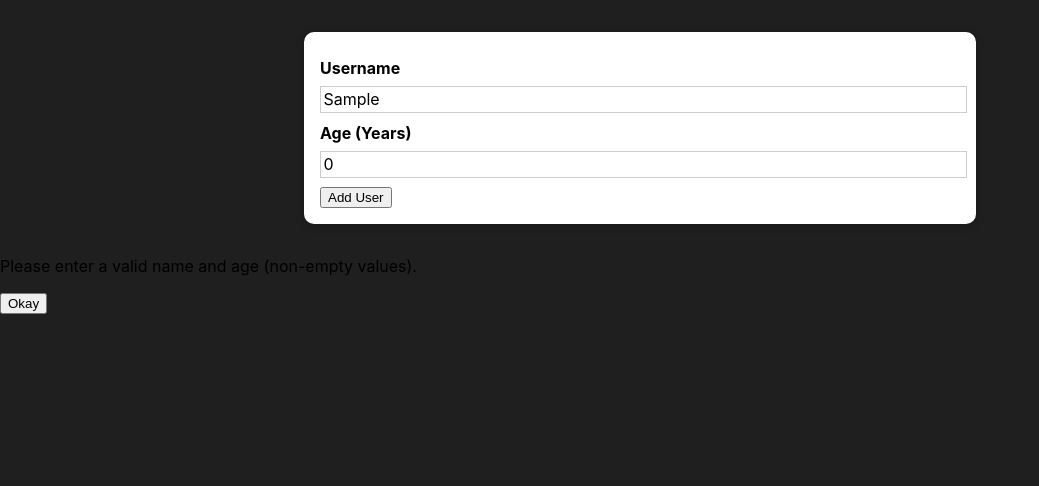
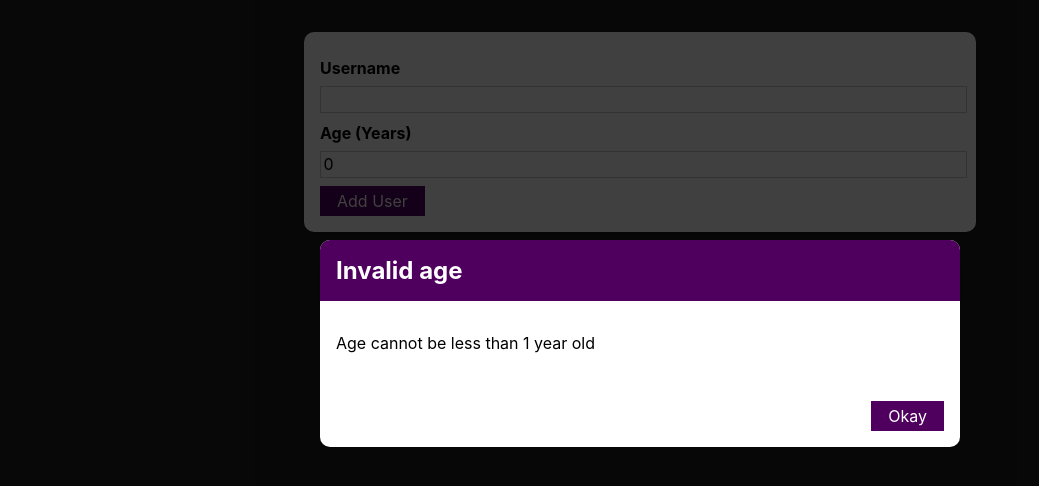
Before and after one commit to vloparevich/continuation, a React (Create React App) app in the folder client/: page / in a window 1280 px wide. Both pictures are taken after typing "Sample" into the empty fields and a click on the button "Add User". Shown: the top 486 px of the page, without its empty margins (0-1039 px from the left). Built offline with nearby package versions, Linux system fonts and the light colour scheme.

Commit message:
Add better modal window and separate concerns

```diff
--- a/client/src/components/AddUser/AddUser.jsx
+++ b/client/src/components/AddUser/AddUser.jsx
@@ -1,29 +1,82 @@
 import React, { Component } from 'react';
 import Card from '../Card/Card';
 import classes from './AddUser.module.css';
+import Button from '../../components/UI/Button';
+import ErrorModal from '../UI/ErrorModal';
 
 export default class AddUser extends Component {
+  state = { userName: '', age: 0 };
+
+  handleUserDetailsChange = (event) => {
+    const { name, value } = event.target;
+    this.setState({
+      [name]: value,
+    });
+  };
+
+  handleAddUser = (event) => {
+    event.preventDefault();
+    if (
+      !this.state.userName?.trim() ||
+      this.state.age.toString().trim().length === 0
+    ) {
+      this.setState({
+        error: {
+          title: 'Invalid input',
+          message: 'Neither user name or age can be empty',
+        },
+      });
+    } else if (+this.state.age < 1) {
+      this.setState({
+        error: {
+          title: 'Invalid age',
+          message: 'Age cannot be less than 1 year old',
+        },
+      });
+    } else {
+      this.props.onUpdateUsers(this.state.userName, this.state.age);
+    }
+    this.setState({
+      userName: '',
+      age: 0,
+    });
+  };
+
+  onOkay = () => {
+    this.setState({ error: null });
+  };
+
   render() {
     return (
+      <>
+        {this.state.error && (
+          <ErrorModal
+            title={this.state.error.title}
+            message={this.state.error.message}
+            onOkay={this.onOkay}
+          />
+        )}
+
         <Card className={classes.input}>
-        <form onSubmit={(e) => this.props.handleAddUser(e)}>
+          <form onSubmit={(e) => this.handleAddUser(e)}>
             <label>Username </label>
             <input
               type='text'
-            value={this.props.userName}
+              value={this.state.userName}
               name='userName'
-            onChange={(e) => this.props.handleUserDetailsChange(e)}
+              onChange={(e) => this.handleUserDetailsChange(e)}
             />
             <label>Age (Years) </label>
             <input
               type='number'
-            value={this.props.age}
+              value={this.state.age}
               name='age'
-            onChange={(e) => this.props.handleUserDetailsChange(e)}
+              onChange={(e) => this.handleUserDetailsChange(e)}
             />
-          <button>Add User</button>
+            <Button type='submit'>Add User</Button>
           </form>
         </Card>
+      </>
     );
   }
 }
--- a/client/src/components/Home/HomePage.jsx
+++ b/client/src/components/Home/HomePage.jsx
@@ -1,27 +1,17 @@
 import '../../App.css';
-import UserRow from '../User/UserRow';
-import React, { PureComponent, useState } from 'react';
-import Modal from '../Modal/Modal';
+import React, { PureComponent } from 'react';
 import AddUser from '../AddUser/AddUser';
+import UsersList from '../UsersList/UsersList';
 
 export default class HomePage extends PureComponent {
   state = {
     users: [],
-    userName: '',
-    age: 0,
     errorMessage: false,
+    errorMessageText: '',
   };
 
-  handleUserDetailsChange = (event) => {
-    const { name, value } = event.target;
-    this.setState({
-      [name]: value,
-    });
-  };
-
-  handleAddUser = (event) => {
-    event.preventDefault();
-    if (!this.state.userName || this.state.age < 1) {
+  updateListOfusers = (userName, age) => {
+    if (!userName || age < 1) {
       this.setState({
         errorMessage: !this.state.errorMessage,
       });
@@ -30,20 +20,16 @@ export default class HomePage extends PureComponent {
         users: [
           ...this.state.users,
           {
-            userName: this.state.userName,
-            age: this.state.age,
+            userName: userName,
+            age: age,
+            id: Math.random().toString(),
           },
         ],
-      });
-      this.setState({
-        userName: '',
-        age: 0,
       });
     }
   };
 
-  removeUseFromList = (userName) => {
-    console.log('Called removeUserFromList');
+  removeUserFromList = (userName) => {
     const indexOfUserInArray = this.state.users.findIndex(
       (user) => user.userName === userName
     );
@@ -63,27 +49,11 @@ export default class HomePage extends PureComponent {
   render() {
     return (
       <div className='App'>
-        <AddUser
-          handleAddUser={(e) => this.handleAddUser(e)}
-          handleUserDetailsChange={(e) => this.handleUserDetailsChange(e)}
-          userName={this.state.userName}
-          age={this.state.age}
+        <AddUser onUpdateUsers={this.updateListOfusers} />
+        <UsersList
+          users={this.state.users}
+          hanleUserRemove={this.removeUserFromList}
         />
-        <Modal onOkay={this.handleModal} showModal={this.state.errorMessage}>
-          Please enter a valid name and age (non-empty values).
-        </Modal>
-        <div id='listOfUSers'>
-          {this.state.users.map((user, index) => {
-            return (
-              <UserRow
-                key={index}
-                userName={user.userName}
-                age={user.age}
-                hanleUserRemove={() => this.removeUseFromList(user.userName)}
-              />
-            );
-          })}
-        </div>
       </div>
     );
   }
--- a/client/src/components/Modal/Modal.jsx
+++ /dev/null
@@ -1,19 +0,0 @@
-import React, { Component } from 'react';
-
-export default class Modal extends Component {
-  onOkay = () => {
-    this.props.onOkay && this.props.onOkay();
-  };
-  render() {
-    console.log('Showing modal window?', this.props.showModal);
-    if (!this.props.showModal) {
-      return null;
-    }
-    return (
-      <div>
-        <p>{this.props.children}</p>
-        <button onClick={this.onOkay}>Okay</button>
-      </div>
-    );
-  }
-}
--- /dev/null
+++ b/client/src/components/UI/Button.jsx
@@ -0,0 +1,16 @@
+import React, { Component } from 'react';
+import classes from './Button.module.css';
+
+const Button = (props) => {
+  return (
+    <button
+      className={classes.button}
+      type={props.type || 'button'}
+      onClick={props.onClick}
+    >
+      {props.children}
+    </button>
+  );
+};
+
+export default Button;
--- /dev/null
+++ b/client/src/components/UI/Button.module.css
@@ -0,0 +1,18 @@
+.button {
+    font: inherit;
+    border: 1px solid #4f005f;
+    background: #4f005f;
+    color: white;
+    padding: 0.25rem 1rem;
+    cursor: pointer;
+}
+
+.button:hover,
+.button:active {
+    background: #741188;
+    border-color: #741188;
+}
+
+.button:focus {
+    outline: none;
+}
--- /dev/null
+++ b/client/src/components/UI/ErrorModal.jsx
@@ -0,0 +1,27 @@
+import React, { Component } from 'react';
+import Card from '../Card/Card';
+import Button from '../UI/Button';
+import classes from '../UI/ErrorModal.module.css';
+
+export default class Modal extends Component {
+  onOkay = () => {
+    this.props.onOkay && this.props.onOkay();
+  };
+  render() {
+    return (
+      <div className={classes.backdrop} onClick={this.onOkay}>
+        <Card className={classes.modal}>
+          <header className={classes.header}>
+            <h2>{this.props.title}</h2>
+          </header>
+          <div className={classes.content}>
+            <p>{this.props.message}</p>
+          </div>
+          <footer className={classes.actions}>
+            <Button onClick={this.onOkay}>Okay</Button>
+          </footer>
+        </Card>
+      </div>
+    );
+  }
+}
--- /dev/null
+++ b/client/src/components/UI/ErrorModal.module.css
@@ -0,0 +1,45 @@
+.backdrop {
+    position: fixed;
+    top: 0;
+    left: 0;
+    width: 100%;
+    height: 100vh;
+    z-index: 10;
+    background: rgba(0, 0, 0, 0.75);
+}
+
+.modal {
+    position: fixed;
+    top: 30vh;
+    left: 10%;
+    width: 80%;
+    z-index: 100;
+    overflow: hidden;
+}
+
+.header {
+    background: #4f005f;
+    padding: 1rem;
+}
+
+.header h2 {
+    margin: 0;
+    color: white;
+}
+
+.content {
+    padding: 1rem;
+}
+
+.actions {
+    padding: 1rem;
+    display: flex;
+    justify-content: flex-end;
+}
+
+@media (min-width: 768px) {
+    .modal {
+        left: calc(50% - 20rem);
+        width: 40rem;
+    }
+}
--- a/client/src/components/User/UserRow.jsx
+++ /dev/null
@@ -1,16 +0,0 @@
-import React, { Component } from 'react';
-
-export default class UserRow extends Component {
-  render() {
-    return (
-      <div
-        className='userRow'
-        onClick={() => this.props.hanleUserRemove(this.props.userName)}
-      >
-        <p>
-          {this.props.userName} ({this.props.age} years old)
-        </p>
-      </div>
-    );
-  }
-}
--- /dev/null
+++ b/client/src/components/UsersList/UsersList.jsx
@@ -0,0 +1,19 @@
+import React, { Component, useState } from 'react';
+import Card from '../Card/Card';
+import classes from './UsersList.module.css';
+
+const UsersList = (props) => {
+  return (
+    <Card className={classes.users}>
+      <ul>
+        {props.users.map((user) => (
+          <li key={user.id} onClick={() => props.hanleUserRemove(user)}>
+            {user.userName} ({user.age})
+          </li>
+        ))}
+      </ul>
+    </Card>
+  );
+};
+
+export default UsersList;
--- /dev/null
+++ b/client/src/components/UsersList/UsersList.module.css
@@ -0,0 +1,16 @@
+.users {
+    margin: 2rem auto;
+    width: 90%;
+    max-width: 40rem;
+}
+
+.users ul {
+    list-style: none;
+    padding: 1rem;
+}
+
+.users li {
+    border: 1px solid #ccc;
+    margin: 0.5rem 0;
+    padding: 0.5rem;
+}
```
Lines whose indentation alone changed are shown as unchanged.
